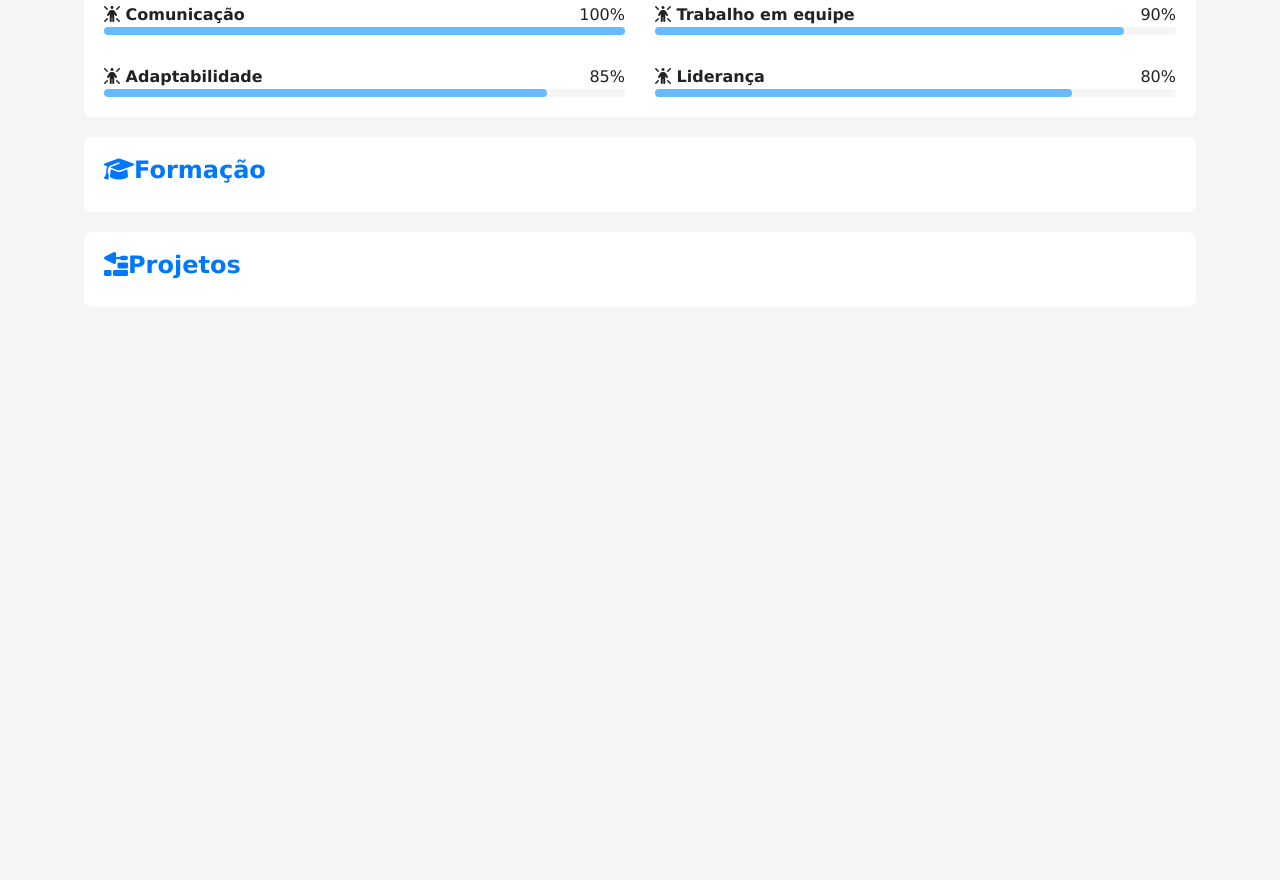
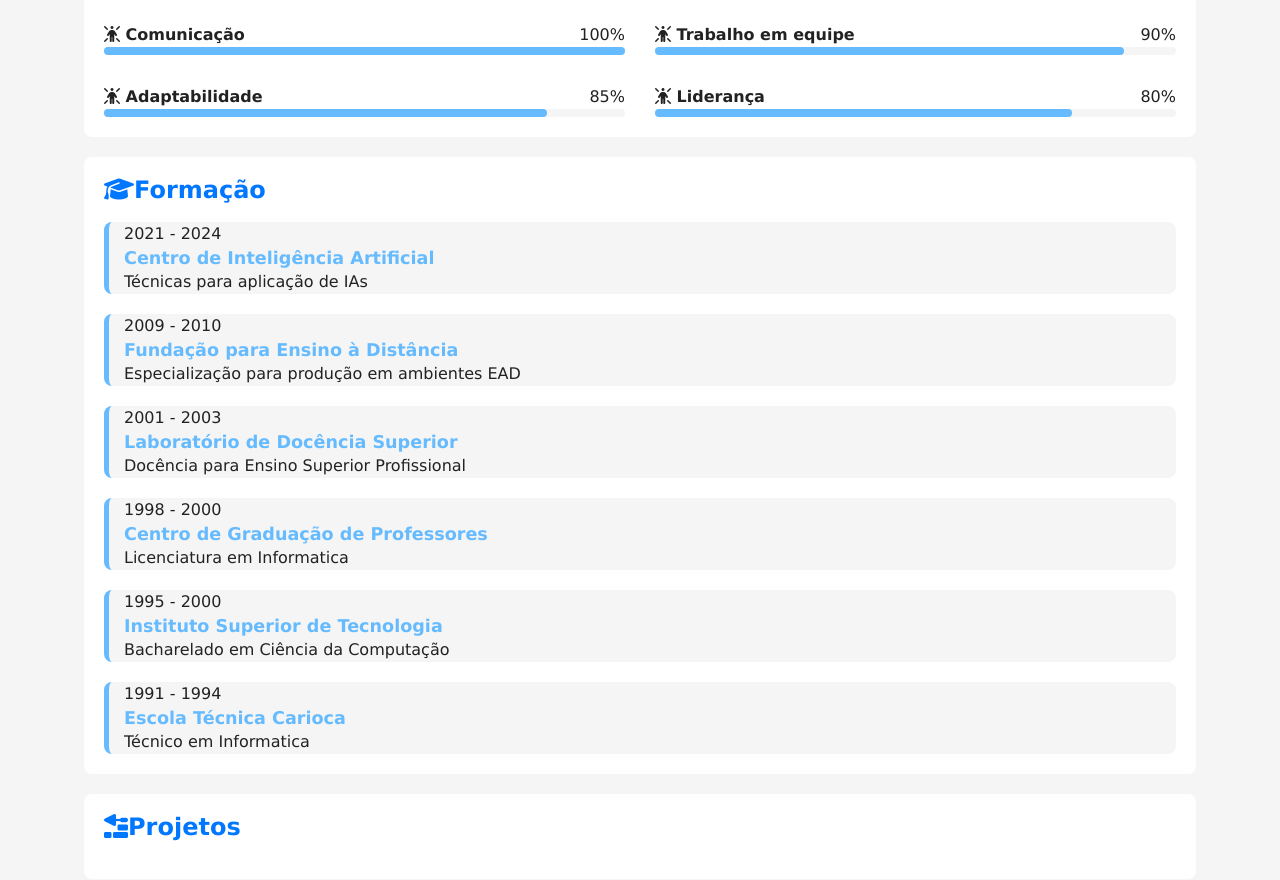
Before and after one commit to viniqueirozbastos/projeto-portfolio, a plain HTML site: page index.html in a window 1280 px wide. Shown: the part 1104-1984 px from the top of the page. Before the commit the page ends 1431 px from the top, so only its background shows below. Drawn offline with Linux system fonts and the light colour scheme.

Commit message:
area formacao

```diff
--- a/estilos/style.css
+++ b/estilos/style.css
@@ -125,7 +125,7 @@
 
 article h2 {
   color: var(--destaque);
-  margin-bottom: 10px;
+  margin-bottom: 20px;
 }
 
 article#video .video-container {
@@ -179,6 +179,32 @@
   border-radius: 4px;
 }
 
+#formacao-container {
+  display: flex;
+  flex-direction: column-reverse;
+  gap: 20px;
+}
+
+#formacao-container .curso {
+  background-color: var(--fundo-principal);
+  border-radius: 8px;
+  border-left: 5px solid var(--destaque-inverso);
+  padding-left: 15px;
+  transition: border-width 0.5s, border-color 0.5s;
+}
+
+#formacao-container .curso:hover {
+  border-left-width: 15px;
+  border-color: var(--destaque);
+  cursor: pointer;
+}
+
+#formacao-container .instituicao {
+  color: var(--destaque-inverso);
+  font-size: 1.1em;
+}
+
+
 @media screen and (min-width: 768px) {
   #skill-container {
     grid-template-columns: 1fr 1fr;
--- a/index.html
+++ b/index.html
@@ -175,6 +175,45 @@
 
             <article id="formacao">
                  <h2><i class="fa-solid fa-graduation-cap"></i>Formação</h2>
+
+                 <div id="formacao-container">
+                    <div class="curso">
+                        <p class="periodo">1991 - 1994</p>
+                        <h3 class="instituicao">Escola Técnica Carioca</h3>
+                        <p class="titulacao">Técnico em Informatica</p>
+                    </div>
+
+                    <div class="curso">
+                        <p class="periodo">1995 - 2000</p>
+                        <h3 class="instituicao">Instituto Superior de Tecnologia</h3>
+                        <p class="titulacao">Bacharelado em Ciência da Computação</p>
+                    </div>
+
+                    <div class="curso">
+                        <p class="periodo">1998 - 2000</p>
+                        <h3 class="instituicao">Centro de Graduação de Professores</h3>
+                        <p class="titulacao">Licenciatura em Informatica</p>
+                    </div>
+
+                    <div class="curso">
+                        <p class="periodo">2001 - 2003</p>
+                        <h3 class="instituicao">Laboratório de Docência Superior</h3>
+                        <p class="titulacao">Docência para Ensino Superior Profissional</p>
+                    </div>
+
+                    <div class="curso">
+                        <p class="periodo">2009 - 2010</p>
+                        <h3 class="instituicao">Fundação para Ensino à Distância</h3>
+                        <p class="titulacao">Especialização para produção em ambientes EAD</p>
+                    </div>
+
+                    <div class="curso">
+                        <p class="periodo">2021 - 2024</p>
+                        <h3 class="instituicao">Centro de Inteligência Artificial</h3>
+                        <p class="titulacao">Técnicas para aplicação de IAs</p>
+                    </div>
+
+                 </div>
             </article> <!-- Fim article#formacao-->
 
             <article id="projetos">
```
